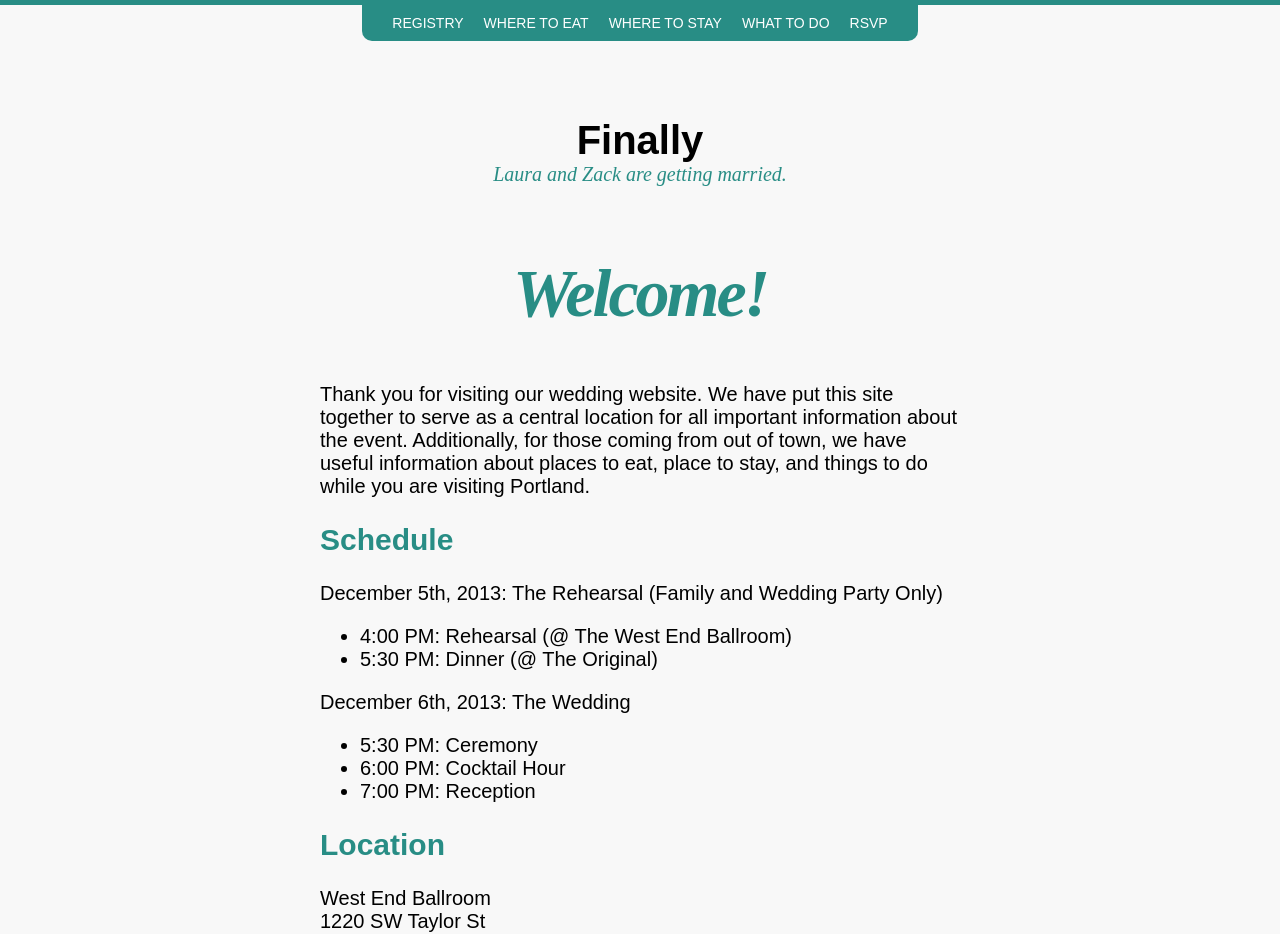
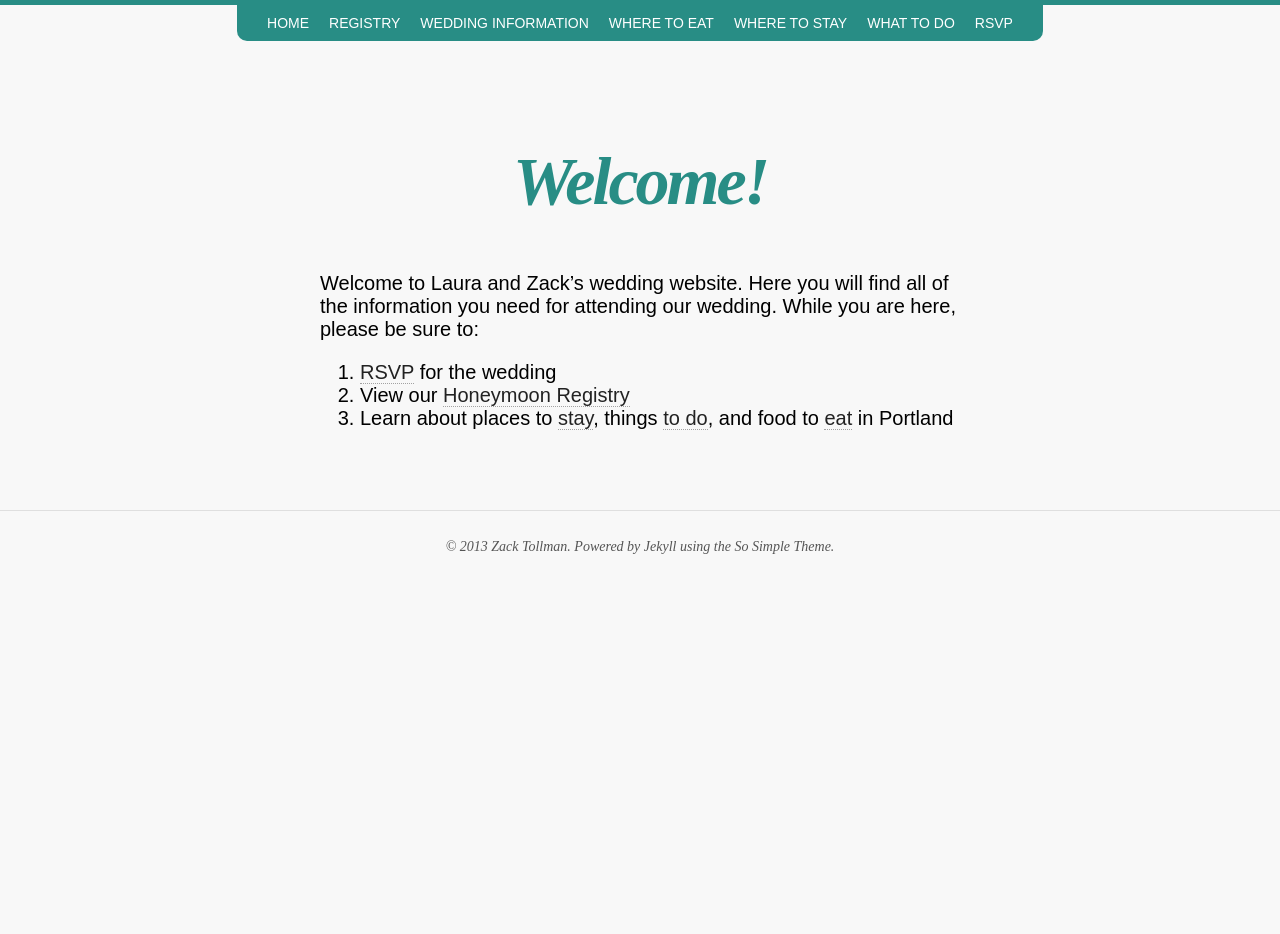
Before and after one commit to tollmanz/zlwedding, a Jekyll site: the page built from index.md, in a window 1280 px wide and 1400 px high. Shown: the top 934 px of the window. Built offline with Jekyll 4.4.1, drawn with Linux system fonts in a browser that asks for light colours; nearby versions of some CDN libraries; some of the changed text lies outside the part shown.

Commit message:
More updates.

```diff
--- a/_config.yml
+++ b/_config.yml
@@ -14,8 +14,12 @@ owner:
 # Links to include in top navigation
 # For external links add external: true
 links:
+  - title: Home
+    url: /
   - title: Registry
     url: /registry
+  - title: Wedding Information
+    url: /wedding
   - title: Where to Eat
     url: /eat
   - title: Where to Stay
--- a/_includes/navigation.html
+++ b/_includes/navigation.html
@@ -14,21 +14,11 @@
 	</nav>
 </div><!-- /.navigation-wrapper -->
 
-{% if site.search %}<div class="search-wrapper">
-	<div class="search-form">
-		<input type="text" class="search-field" placeholder="Search...">
-		<i class="icon-remove-sign icon-2x"></i>
-		<ul class="search-results post-list"></ul><!-- /.search-results -->
-	</div><!-- /.search-form -->
-</div><!-- ./search-wrapper -->{% endif %}
-
 {% if page.image.feature %}<header class="masthead" itemscope itemtype="http://schema.org/Organization">
 	<div class="wrap">
 	</div>
 </header><!-- /.masthead -->
 {% else %}<header class="masthead" itemscope itemtype="http://schema.org/Organization">
 	<div class="wrap">
-		<h1 class="site-title"><a href="{{ site.url }}">{{ site.title }}</a></h1>
-		<h2 class="site-description" itemprop="description">{{ site.description }}</h2>
 	</div>
 </header><!-- /.masthead -->{% endif %}
--- a/index.html
+++ /dev/null
@@ -1,36 +0,0 @@
----
-layout: page
-title: Welcome!
-description: "A simple and clean responsive Jekyll theme for words and photos."
-#image:
-#    feature: rings.png
----
-
-Thank you for visiting our wedding website. We have put this site together to serve as a central location for all important information about the event. Additionally, for those coming from out of town, we have useful information about places to eat, place to stay, and things to do while you are visiting Portland.
-
-<h2>Schedule</h2>
-
-December 5th, 2013: The Rehearsal (Family and Wedding Party Only)
-<ul>
-	<li>4:00 PM: Rehearsal (@ The West End Ballroom)</li>
-	<li>5:30 PM: Dinner (@ The Original)</li>
-</ul>
-
-December 6th, 2013: The Wedding
-<ul>
-	<li>5:30 PM: Ceremony</li>
-	<li>6:00 PM: Cocktail Hour</li>
-	<li>7:00 PM: Reception</li>
-</ul>
-
-<h2>Location</h2>
-
-West End Ballroom<br />
-1220 SW Taylor St<br />
-Portland, OR 97205<br />
-
-<iframe width="100%" height="350" frameborder="0" scrolling="no" marginheight="0" marginwidth="0" src="https://www.google.com/maps?t=m&amp;q=1220+SW+Taylor+St+Portland,+OR+97205&amp;ie=UTF8&amp;hq=&amp;hnear=1220+SW+Taylor+St,+Portland,+Oregon+97205&amp;z=14&amp;ll=45.519162,-122.685487&amp;output=embed"></iframe><br /><small><a href="https://www.google.com/maps?t=m&amp;q=1220+SW+Taylor+St+Portland,+OR+97205&amp;ie=UTF8&amp;hq=&amp;hnear=1220+SW+Taylor+St,+Portland,+Oregon+97205&amp;z=14&amp;ll=45.519162,-122.685487&amp;source=embed" style="color:#0000FF;text-align:left">View Larger Map</a></small>
-
-<h2>Parking</h2>
-
-Metered street parking is available around the venue. Meters are in effect until 7 PM, after which, street parking is free.
--- /dev/null
+++ b/index.md
@@ -0,0 +1,13 @@
+---
+layout: page
+title: Welcome!
+description: "A simple and clean responsive Jekyll theme for words and photos."
+#image:
+#    feature: rings.png
+---
+
+Welcome to Laura and Zack's wedding website. Here you will find all of the information you need for attending our wedding. While you are here, please be sure to:
+
+1. [RSVP](https://tollmanz.wufoo.com/forms/wedding-rsvp/) for the wedding
+1. View our [Honeymoon Registry](/registry)
+1. Learn about places to [stay](/stay), things [to do](/do), and food to [eat](/eat) in Portland
```
Also changed, not shown: thanks.md (added, +17 -0 lines), wedding.md (added, +27 -0 lines).
